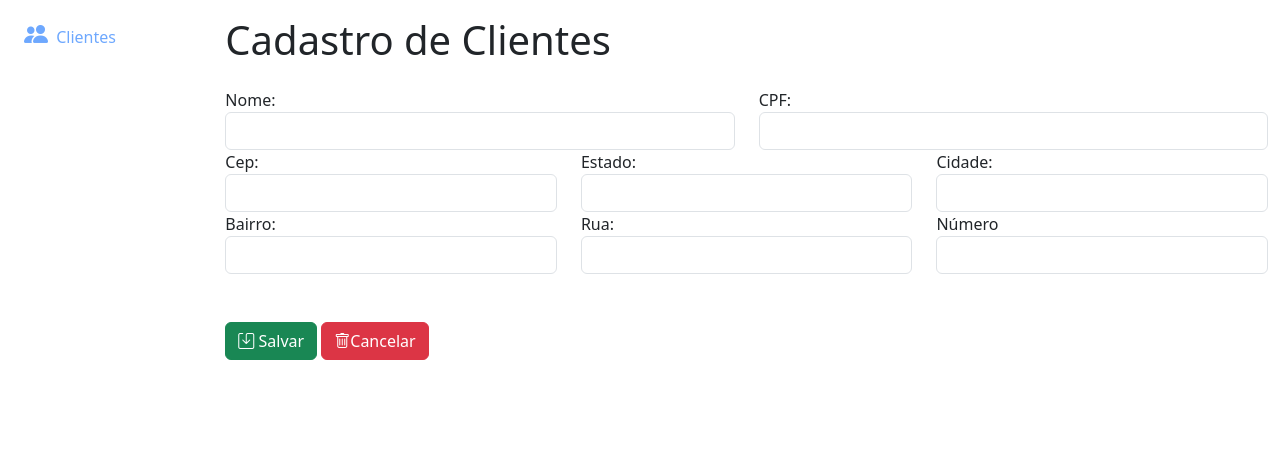
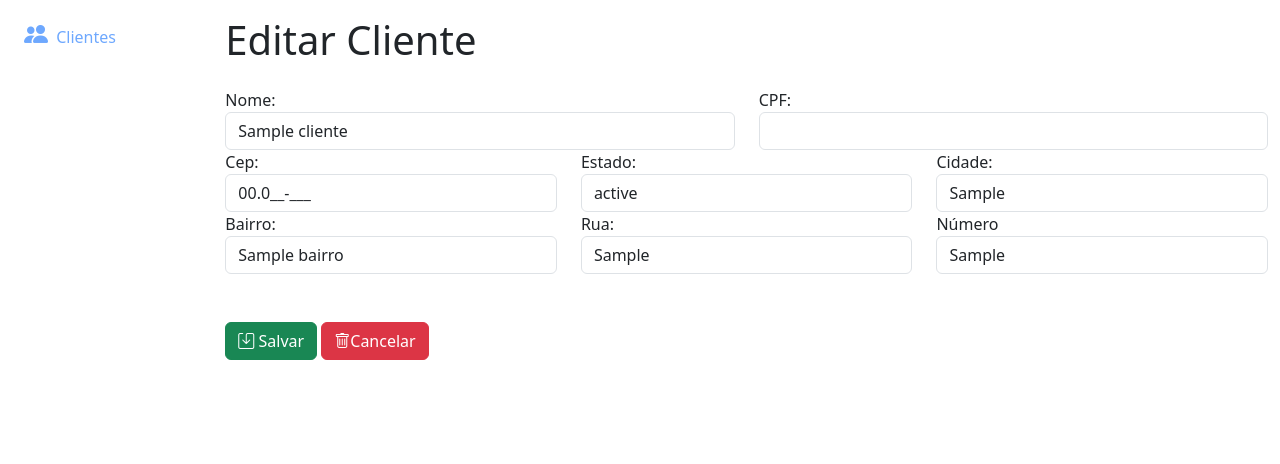
Before and after one commit to micael-ricardo/OpinionBox, a PHP site: page /public/Cadastro.php?id=1 in a window 1280 px wide. Shown: the part 56-520 px from the top of the page. Run offline with PHP 8.4, Linux system fonts and the light colour scheme; tables that the repository leaves empty or names only in its code hold one stand-in row (values such as "Sample post"); some libraries are stand-ins or nearby versions.

Commit message:
Criar tela de editar

```diff
--- a/public/Cadastro.php
+++ b/public/Cadastro.php
@@ -4,55 +4,75 @@ ob_start();
 if (isset($_GET['error'])) {
     echo '<p>' . htmlspecialchars(urldecode($_GET['error'])) . '</p>';
 }
+
+require_once __DIR__ . '/../services/cliente/EditCliente.php';
+
+$editCliente = new EditCliente();
+$cliente = [];
+if (isset($_GET['id'])) {
+    $cliente = $editCliente->getClienteById($_GET['id']);
+}
 ?>
 
-<h1 class="display-6">Cadastro de Clientes</h1>
+<?php if (isset($_GET['id'])) :  ?>
+    <h1 class="display-6">Editar Cliente</h1>
+<?php else : ?>
+    <h1 class="display-6">Cadastrar Cliente</h1>
+<?php endif ?>
 
 <form action="../controllers/ClienteController.php" method="post">
     <div class="row mt-4">
         <div class="form-group col-md-6">
             <label for="nome">Nome:</label>
-            <input type="text" class="form-control" name="nome" id="nome" required value="<?php echo isset($_GET['nome']) ? htmlspecialchars(urldecode($_GET['nome'])) : ''; ?>">
+            <input type="text" class="form-control" name="nome" id="nome" required value="<?php echo isset($_GET['nome']) ? htmlspecialchars(urldecode($_GET['nome'])) : '';
+                                                                                            echo $cliente['nome'] ?? ''; ?>">
         </div>
         <div class="form-group col-md-6">
             <label for="cpf">CPF:</label>
-            <input type="text" class="form-control" name="cpf" id="cpf" required value="<?php echo isset($_GET['cpf']) ? htmlspecialchars(urldecode($_GET['cpf'])) : ''; ?>">
+            <input type="text" class="form-control" name="cpf" id="cpf" required value="<?php echo isset($_GET['cpf']) ? htmlspecialchars(urldecode($_GET['cpf'])) : '';
+                                                                                        echo $cliente['cpf'] ?? ''; ?>">
         </div>
         <div class="col-md-4">
             <div class="form-group">
                 <label for="Cep">Cep:</label>
-                <input type="text" class="form-control" name="cep" id="cep" required value="<?php echo isset($_GET['cep']) ? htmlspecialchars(urldecode($_GET['cep'])) : ''; ?>">
+                <input type="text" class="form-control" name="cep" id="cep" required value="<?php echo isset($_GET['cep']) ? htmlspecialchars(urldecode($_GET['cep'])) : '';
+                                                                                            echo $cliente['cep'] ?? ''; ?>">
             </div>
         </div>
         <div class="col-md-4">
             <div class="form-group">
                 <label for="Estado">Estado:</label>
-                <input type="text" class="form-control" name="estado" id="estado" required value="<?php echo isset($_GET['estado']) ? htmlspecialchars(urldecode($_GET['estado'])) : ''; ?>">
+                <input type="text" class="form-control" name="estado" id="estado" required value="<?php echo isset($_GET['estado']) ? htmlspecialchars(urldecode($_GET['estado'])) : '';
+                                                                                                    echo $cliente['estado'] ?? ''; ?>">
             </div>
         </div>
         <div class="col-md-4">
             <div class="form-group">
                 <label for="Cidadde">Cidade:</label>
-                <input type="text" class="form-control" name="cidade" id="cidade" required value="<?php echo isset($_GET['cidade']) ? htmlspecialchars(urldecode($_GET['cidade'])) : ''; ?>">
+                <input type="text" class="form-control" name="cidade" id="cidade" required value="<?php echo isset($_GET['cidade']) ? htmlspecialchars(urldecode($_GET['cidade'])) : '';
+                                                                                                    echo $cliente['cidade'] ?? ''; ?>">
             </div>
         </div>
 
         <div class="col-md-4">
             <div class="form-group">
                 <label for="Bairro">Bairro:</label>
-                <input type="text" class="form-control" name="bairro" id="bairro" required value="<?php echo isset($_GET['bairro']) ? htmlspecialchars(urldecode($_GET['bairro'])) : ''; ?>">
+                <input type="text" class="form-control" name="bairro" id="bairro" required value="<?php echo isset($_GET['bairro']) ? htmlspecialchars(urldecode($_GET['bairro'])) : '';
+                                                                                                    echo $cliente['nome_bairro'] ?? ''; ?>">
             </div>
         </div>
         <div class="col-md-4">
             <div class="form-group">
                 <label for="Rua">Rua:</label>
-                <input type="text" class="form-control" name="rua" id="rua" required value="<?php echo isset($_GET['rua']) ? htmlspecialchars(urldecode($_GET['rua'])) : ''; ?>">
+                <input type="text" class="form-control" name="rua" id="rua" required value="<?php echo isset($_GET['rua']) ? htmlspecialchars(urldecode($_GET['rua'])) : '';
+                                                                                            echo $cliente['rua'] ?? ''; ?>">
             </div>
         </div>
         <div class="col-md-4">
             <div class="form-group">
                 <label for="Numero">Número</label>
-                <input type="text" class="form-control" name="numero" id="numero" required value="<?php echo isset($_GET['numero']) ? htmlspecialchars(urldecode($_GET['numero'])) : ''; ?>">
+                <input type="text" class="form-control" name="numero" id="numero" required value="<?php echo isset($_GET['numero']) ? htmlspecialchars(urldecode($_GET['numero'])) : '';
+                                                                                                    echo $cliente['numero'] ?? ''; ?>">
             </div>
         </div>
     </div>
--- a/public/Listar.php
+++ b/public/Listar.php
@@ -37,7 +37,8 @@ $clientes = $listClientes->getAllClientes();
                 <td><?php echo htmlspecialchars($cliente['cpf']); ?></td>
                 <td><?php echo htmlspecialchars($cliente['cep']); ?></td>
                 <td>
-                    <a href="Editar.php?id=<?php echo $cliente['id']; ?>" class="btn btn-info btn-sm"><i class="bi bi-pencil"></i></a>
+
+                    <a href="Cadastro.php?id=<?php echo $cliente['id']; ?>" class="btn btn-info btn-sm"><i class="bi bi-pencil"></i></a>
                     <button type="button" data-id="<?php echo $cliente['id']; ?>" class="btn btn-danger btn-sm excluir-candidato"><i class="bi bi-trash"></i></button>
                 </td>
             </tr>
--- /dev/null
+++ b/services/cliente/EditCliente.php
@@ -0,0 +1,18 @@
+<?php
+
+require_once __DIR__ . '/../../dao/ClienteDAO.php';
+
+class EditCliente
+{
+    private $ClienteDAO;
+
+    public function __construct()
+    {
+        $this->ClienteDAO = new ClienteDAO();
+    }
+
+    public function getClienteById($id)
+    {
+        return $this->ClienteDAO->getClienteById($id);
+    }
+}
```
